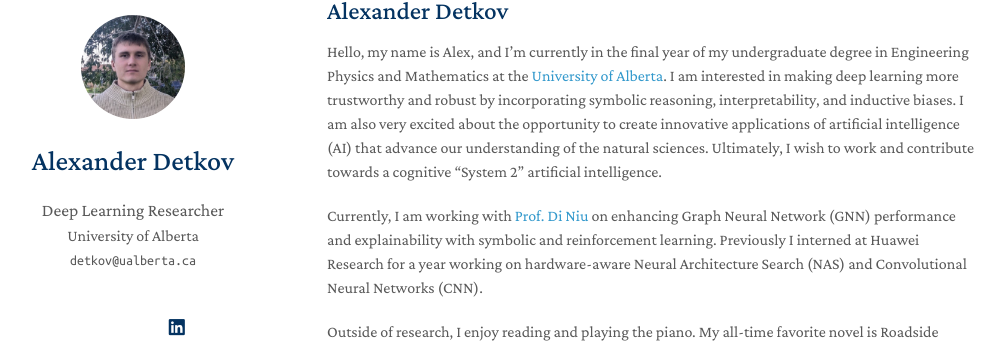
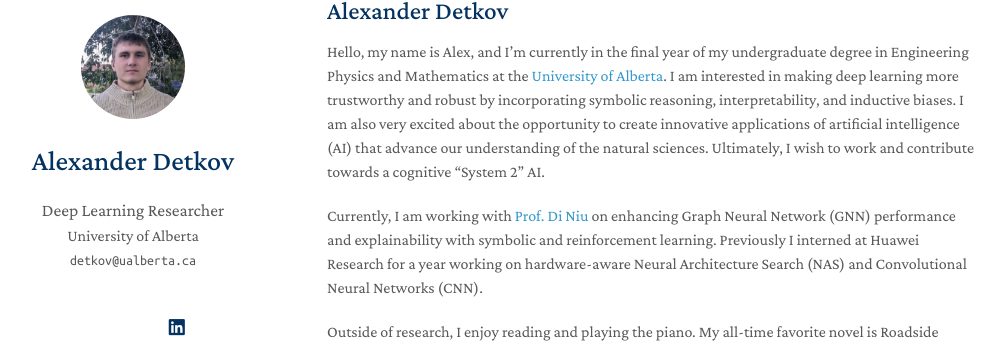
Before and after one commit to AlexanderDetkov/AlexanderDetkov.github.io, a Jekyll site: the page built from index.md, in a window 1280 px wide and 900 px high. Shown: the part 69-417 px from the top of the window, without its empty margins (143-1148 px from the left). Built offline with Jekyll 4.4.1, drawn with Linux system fonts in a browser that asks for light colours; nearby versions of some CDN libraries; a style sheet for code colours, icons or effects is not loaded; our own code applies the rules of GitHub Pages for plain Markdown files.

Commit message:
Update index.md

```diff
--- a/index.md
+++ b/index.md
@@ -3,7 +3,7 @@ layout: homepage
 ---
 
 ## Alexander Detkov
-Hello, my name is Alex, and I'm currently in the final year of my undergraduate degree in Engineering Physics and Mathematics at the [University of Alberta](https://www.ualberta.ca). I am interested in making deep learning more trustworthy and robust by incorporating symbolic reasoning, interpretability, and inductive biases. I am also very excited about the opportunity to create innovative applications of artificial intelligence (AI) that advance our understanding of the natural sciences. Ultimately, I wish to work and contribute towards a cognitive "System 2" artificial intelligence.
+Hello, my name is Alex, and I'm currently in the final year of my undergraduate degree in Engineering Physics and Mathematics at the [University of Alberta](https://www.ualberta.ca). I am interested in making deep learning more trustworthy and robust by incorporating symbolic reasoning, interpretability, and inductive biases. I am also very excited about the opportunity to create innovative applications of artificial intelligence (AI) that advance our understanding of the natural sciences. Ultimately, I wish to work and contribute towards a cognitive "System 2" AI.
 
 Currently, I am working with [Prof. Di Niu](https://sites.ualberta.ca/~dniu/Homepage/Home.html) on enhancing Graph Neural Network (GNN) performance and explainability with symbolic and reinforcement learning. Previously I interned at Huawei Research for a year working on hardware-aware Neural Architecture Search (NAS) and Convolutional Neural Networks (CNN).
 
```
